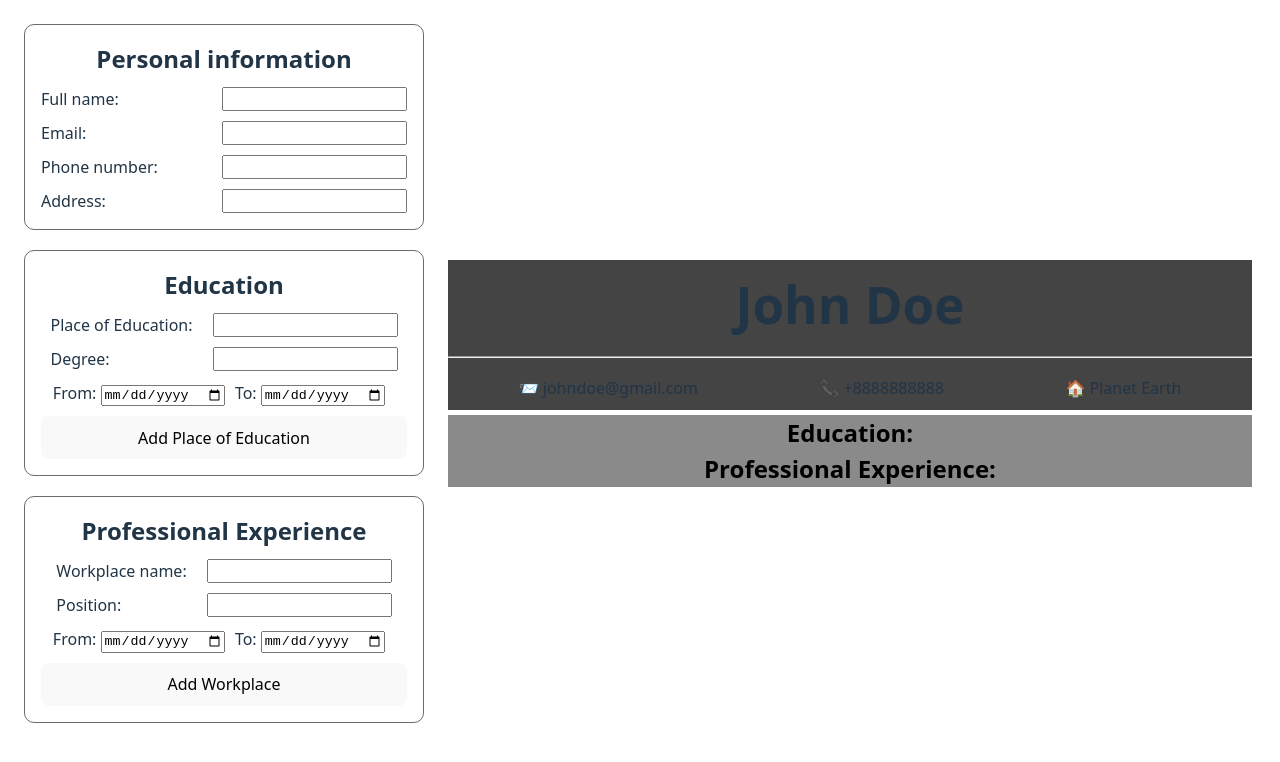
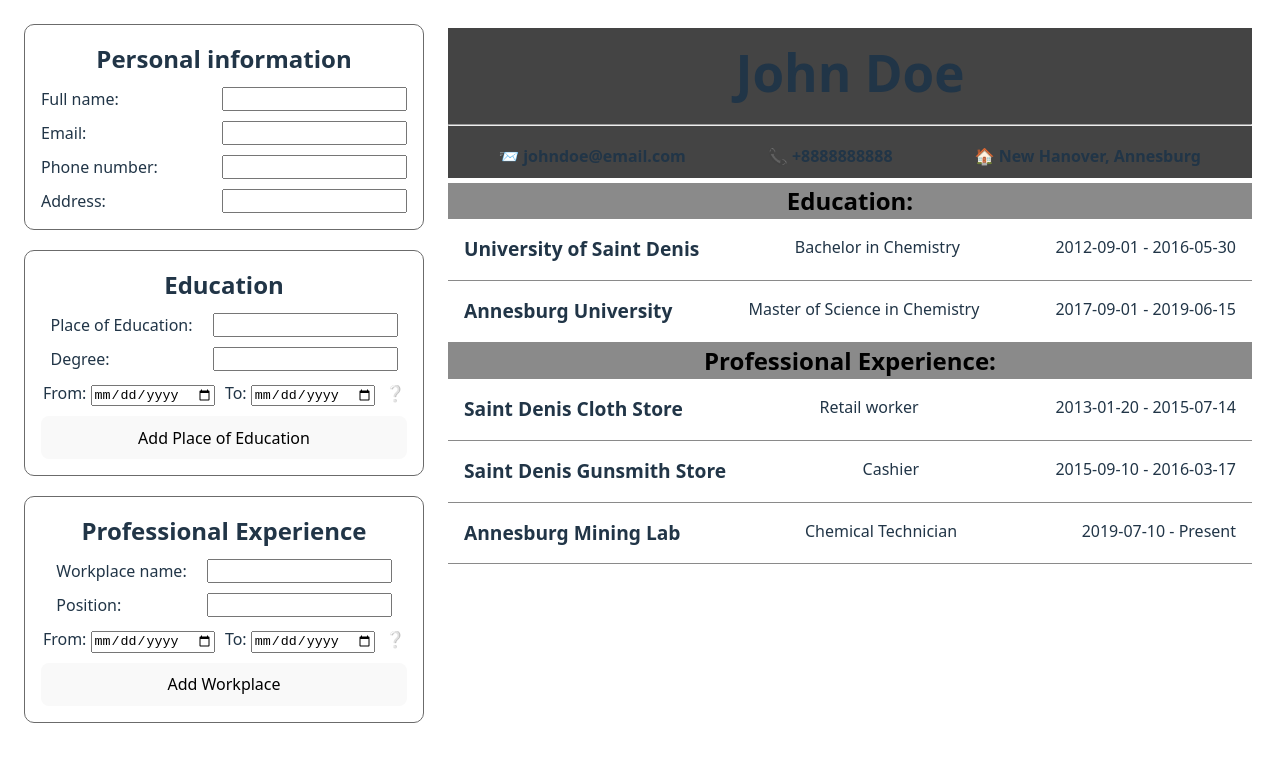
Before and after one commit to KVG24/cv-application-odin, a React (Vite) app: page / in a window 1280 px wide. Shown: the top 762 px of the page. Built offline with nearby package versions, Linux system fonts and the light colour scheme.

Commit message:
Fix styling, delete button, adaptive design
Add tooltip for end date inputs
Add 'Present' word if end date is not specified
Fix input fields missing props
Change delete button render logic
Change some styling

```diff
--- a/src/App.css
+++ b/src/App.css
@@ -23,7 +23,6 @@ p {
 .resume-builder {
     display: flex;
     justify-content: space-around;
-    align-items: center;
     gap: 20px;
 }
 
@@ -66,28 +65,47 @@ p {
     gap: 20px;
 }
 
+.tooltip {
+    position: relative;
+    display: inline-block;
+    cursor: help;
+}
+
+.tooltip .tooltip-text {
+    visibility: hidden;
+    font-size: 0.7rem;
+    width: 140px;
+    background-color: #5a5a5a;
+    color: #fff;
+    text-align: center;
+    border-radius: 6px;
+    padding: 6px;
+    position: absolute;
+    z-index: 1;
+    bottom: 125%;
+    left: 50%;
+    transform: translateX(-50%);
+    opacity: 0;
+    transition: opacity 0.3s;
+}
+
+.tooltip:hover .tooltip-text {
+    visibility: visible;
+    opacity: 1;
+}
+
 .resume {
-    width: 900px;
-    min-width: 520px;
+    max-width: 900px;
+    width: 100%;
     border: 2px solid white;
     border-radius: 10px;
     padding: 2px;
 }
 
-.resume button {
-    display: flex;
-    justify-content: center;
-    align-items: center;
-    width: 100px;
-    height: 40px;
-    position: absolute;
-    right: 50px;
-    align-self: center;
-}
-
 .resume-personal-info {
     background-color: #444444;
     border-bottom: 5px solid #fff;
+    font-weight: 700;
 }
 
 .resume-category-name {
@@ -108,25 +126,44 @@ p {
     flex-direction: column;
 }
 
+.resume-workplace,
+.resume-place-of-education {
+    position: relative;
+    padding: 1rem;
+    display: flex;
+    gap: 50px;
+    justify-content: space-between;
+    border-bottom: 1px solid #8a8a8a;
+}
+
 .resume-workplace-name,
 .resume-place-of-education-name {
-    font-weight: 500;
+    font-weight: 700;
+    font-size: 1.2rem;
 }
 
 .resume-place-of-education p,
 .resume-workplace p {
-    min-width: 0;
+    min-width: 100px;
     flex-shrink: 1;
     white-space: normal;
-    word-wrap: break-word;
 }
 
-.resume-workplace,
-.resume-place-of-education {
-    padding: 1rem;
-    display: flex;
-    gap: 50px;
-    justify-content: center;
+.resume-place-of-education:hover button,
+.resume-workplace:hover button {
+    opacity: 1;
+    pointer-events: auto;
+}
+
+.resume button {
+    width: 100px;
+    position: absolute;
+    left: 50%;
+    top: 50%;
+    transform: translate(-50%, -50%);
+    opacity: 0;
+    pointer-events: none;
+    transition: opacity 0.3s;
 }
 
 @media print {
@@ -153,8 +190,10 @@ p {
         flex-direction: column;
     }
 
-    .resume {
-        width: 450px;
-        min-width: 100px;
+    .resume-place-of-education p,
+    .resume-workplace p {
+        min-width: 0px;
+        flex-shrink: 1;
+        white-space: normal;
     }
 }
--- a/src/App.jsx
+++ b/src/App.jsx
@@ -9,9 +9,9 @@ function ResumeBuilder() {
     // Personal Info Section
     const [personalInfo, setPersonalInfo] = useState({
         name: "John Doe",
-        email: "johndoe@gmail.com",
+        email: "johndoe@email.com",
         phone: "+8888888888",
-        address: "Planet Earth",
+        address: "New Hanover, Annesburg",
     });
 
     function handleNameChange(e) {
@@ -35,7 +35,22 @@ function ResumeBuilder() {
     }
 
     // Education Section
-    const [placesOfEducation, setPlacesOfEducation] = useState([]);
+    const [placesOfEducation, setPlacesOfEducation] = useState([
+        {
+            name: "University of Saint Denis",
+            degree: "Bachelor in Chemistry",
+            start: "2012-09-01",
+            end: "2016-05-30",
+            id: 1,
+        },
+        {
+            name: "Annesburg University",
+            degree: "Master of Science in Chemistry",
+            start: "2017-09-01",
+            end: "2019-06-15",
+            id: 2,
+        },
+    ]);
     const [hoveredEducationId, setHoveredEducationId] = useState(null);
     const [newPlaceOfEducation, setNewPlaceOfEducation] = useState({
         name: "",
@@ -44,7 +59,7 @@ function ResumeBuilder() {
         end: "",
         id: "",
     });
-    const [newPlaceOfEducationId, setNewPlaceOfEducationId] = useState(0);
+    const [newPlaceOfEducationId, setNewPlaceOfEducationId] = useState(3);
 
     function handlePlaceOfEducationNameChange(e) {
         const name = e.target.value;
@@ -89,7 +104,29 @@ function ResumeBuilder() {
     }
 
     // Professional Experience section
-    const [workplaces, setWorkplaces] = useState([]);
+    const [workplaces, setWorkplaces] = useState([
+        {
+            name: "Saint Denis Cloth Store",
+            position: "Retail worker",
+            start: "2013-01-20",
+            end: "2015-07-14",
+            id: 1,
+        },
+        {
+            name: "Saint Denis Gunsmith Store",
+            position: "Cashier",
+            start: "2015-09-10",
+            end: "2016-03-17",
+            id: 2,
+        },
+        {
+            name: "Annesburg Mining Lab",
+            position: "Chemical Technician",
+            start: "2019-07-10",
+            end: "Present",
+            id: 3,
+        },
+    ]);
     const [hoveredWorkplaceId, setHoveredWorkplaceId] = useState(null);
     const [newWorkplace, setNewWorkplace] = useState({
         name: "",
@@ -99,7 +136,7 @@ function ResumeBuilder() {
         id: "",
     });
 
-    const [newWorkplaceId, setNewWorkplaceId] = useState(0);
+    const [newWorkplaceId, setNewWorkplaceId] = useState(4);
 
     function handleWorkplaceNameChange(e) {
         const name = e.target.value;
@@ -171,11 +208,9 @@ function ResumeBuilder() {
                 phone={personalInfo.phone}
                 address={personalInfo.address}
                 placesOfEducation={placesOfEducation}
-                hoveredEducationId={hoveredEducationId}
                 setHoveredEducationId={setHoveredEducationId}
                 deletePlaceOfEducation={deletePlaceOfEducation}
                 workplaces={workplaces}
-                hoveredWorkplaceId={hoveredWorkplaceId}
                 setHoveredWorkplaceId={setHoveredWorkplaceId}
                 deleteWorkplace={deleteWorkplace}
             />
--- a/src/components/InputEducationInfo.jsx
+++ b/src/components/InputEducationInfo.jsx
@@ -14,6 +14,7 @@ export default function InputEducationInfo({
                     Place of Education:{" "}
                     <input
                         type="text"
+                        name="place-of-education"
                         value={placeOfEducation.name}
                         onChange={onPlaceOfEducationNameChange}
                     />
@@ -22,6 +23,7 @@ export default function InputEducationInfo({
                     Degree:{" "}
                     <input
                         type="text"
+                        name="degree"
                         value={placeOfEducation.degree}
                         onChange={onDegreeChange}
                     />
@@ -32,6 +34,7 @@ export default function InputEducationInfo({
                     From:{" "}
                     <input
                         type="date"
+                        name="education-start-date"
                         value={placeOfEducation.start}
                         onChange={onStudyStartChange}
                     />
@@ -40,10 +43,17 @@ export default function InputEducationInfo({
                     To:{" "}
                     <input
                         type="date"
+                        name="education-end-date"
                         value={placeOfEducation.end}
                         onChange={onStudyEndChange}
                     />
                 </label>
+                <div className="tooltip">
+                    ❔
+                    <span className="tooltip-text">
+                        Skip end date if ongoing
+                    </span>
+                </div>
             </div>
             <button type="button" onClick={onAddPlaceOfEducation}>
                 Add Place of Education
--- a/src/components/InputProfessionalExperienceInfo.jsx
+++ b/src/components/InputProfessionalExperienceInfo.jsx
@@ -14,6 +14,7 @@ export default function InputProfessionalExperienceInfo({
                     Workplace name:{" "}
                     <input
                         type="text"
+                        name="workplace-name"
                         value={workplace.name}
                         onChange={onWorkplaceNameChange}
                     />
@@ -22,6 +23,7 @@ export default function InputProfessionalExperienceInfo({
                     Position:{" "}
                     <input
                         type="text"
+                        name="position"
                         value={workplace.position}
                         onChange={onWorkplacePositionChange}
                     />
@@ -32,6 +34,7 @@ export default function InputProfessionalExperienceInfo({
                     From:{" "}
                     <input
                         type="date"
+                        name="job-start-date"
                         value={workplace.start}
                         onChange={onWorkplaceStartChange}
                     />
@@ -40,10 +43,17 @@ export default function InputProfessionalExperienceInfo({
                     To:{" "}
                     <input
                         type="date"
+                        name="job-end-date"
                         value={workplace.end}
                         onChange={onWorkplaceEndChange}
                     />
                 </label>
+                <div className="tooltip">
+                    ❔
+                    <span className="tooltip-text">
+                        Skip end date if ongoing
+                    </span>
+                </div>
             </div>
             <button type="button" onClick={onAddWorkplace}>
                 Add Workplace
--- a/src/components/RenderResume.jsx
+++ b/src/components/RenderResume.jsx
@@ -4,11 +4,9 @@ export default function RenderResume({
     phone,
     address,
     placesOfEducation,
-    hoveredEducationId,
     setHoveredEducationId,
     deletePlaceOfEducation,
     workplaces,
-    hoveredWorkplaceId,
     setHoveredWorkplaceId,
     deleteWorkplace,
 }) {
@@ -38,16 +36,12 @@ export default function RenderResume({
                         </p>
                         <p className="resume-degree">{place.degree}</p>
                         <p>
-                            {place.start} - {place.end}
+                            {place.start} - {place.end ? place.end : "Present"}
                         </p>
-                        {hoveredEducationId === place.id && (
-                            <button
-                                type="button"
-                                onClick={deletePlaceOfEducation}
-                            >
-                                Delete
-                            </button>
-                        )}
+
+                        <button type="button" onClick={deletePlaceOfEducation}>
+                            Delete
+                        </button>
                     </div>
                 ))}
             </div>
@@ -70,13 +64,13 @@ export default function RenderResume({
                             {workplace.position}
                         </p>
                         <p>
-                            {workplace.start} - {workplace.end}
+                            {workplace.start} -{" "}
+                            {workplace.end ? workplace.end : "Present"}
                         </p>
-                        {hoveredWorkplaceId === workplace.id && (
-                            <button type="button" onClick={deleteWorkplace}>
-                                Delete
-                            </button>
-                        )}
+
+                        <button type="button" onClick={deleteWorkplace}>
+                            Delete
+                        </button>
                     </div>
                 ))}
             </div>
```
Also changed, not shown: src/components/InputPersonalInfo.jsx (+24 -4 lines).
